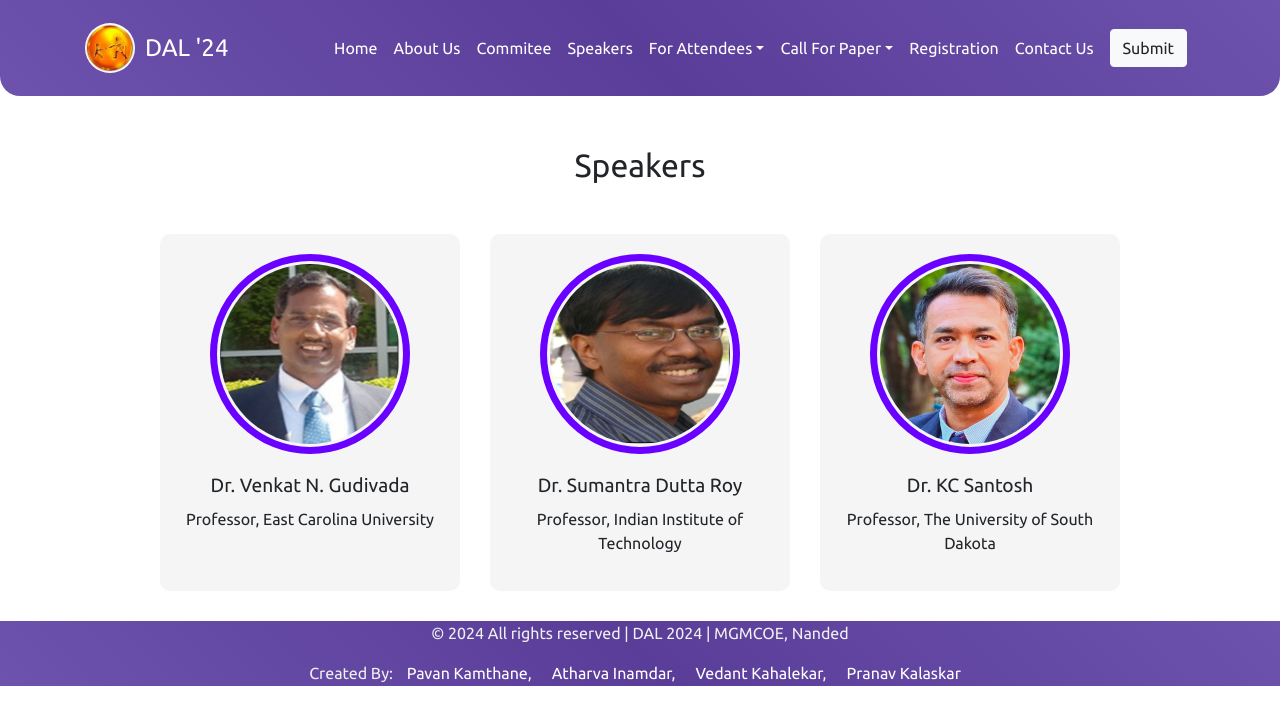
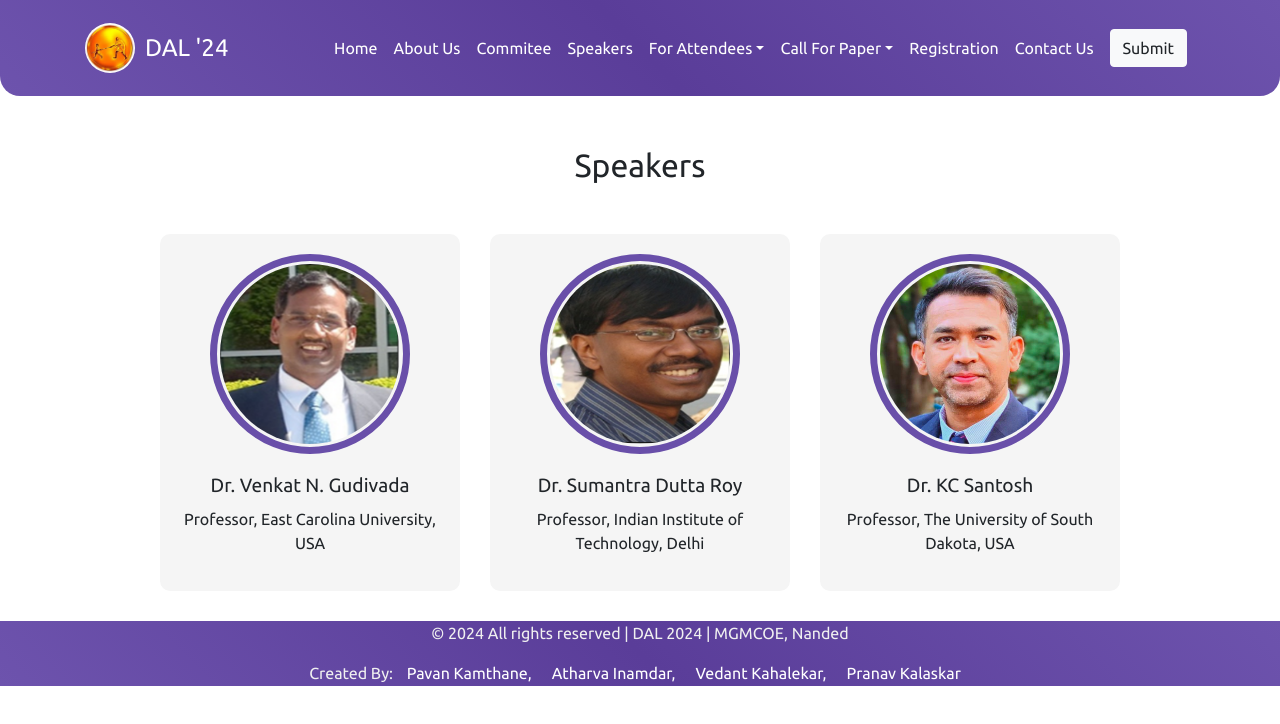
Before and after one commit to Pavan-Kamthane/dal24, a React (Create React App) app: page /speaker in a window 1280 px wide. Shown: the top 724 px of the page. Built offline with nearby package versions, Linux system fonts and the light colour scheme.

Commit message:
edited minor changes

```diff
--- a/src/Screens/Speaker.jsx
+++ b/src/Screens/Speaker.jsx
@@ -15,17 +15,17 @@ const Speaker = () => {
         <div className="speaker">
           <img src={speaker1} alt="speaker" />
           <h3>Dr. Venkat N. Gudivada</h3>
-          <p>Professor, East Carolina University</p>
+          <p>Professor, East Carolina University, USA</p>
         </div>
         <div className="speaker">
           <img src={speaker2} alt="speaker" />
           <h3>Dr. Sumantra Dutta Roy</h3>
-          <p>Professor, Indian Institute of Technology</p>
+          <p>Professor, Indian Institute of Technology, Delhi</p>
         </div>
         <div className="speaker">
           <img src={speaker3} alt="speaker" />
           <h3>Dr. KC Santosh </h3>
-          <p>Professor, The University of South Dakota</p>
+          <p>Professor, The University of South Dakota, USA</p>
         </div>
       </div>
     </div>
--- a/src/component/Marquee.jsx
+++ b/src/component/Marquee.jsx
@@ -10,7 +10,21 @@ const Marquee = () => {
       <div className="marquee">
 
         <a href={callForpaper1} download="Call_for_Papers_1.jpg" target="_blank" rel="noopener noreferrer">
+          <strike
+            style={
+              {
+                // fontSize: "20px",
+                // color: "red",
+                textDecoration: "line-through",
+                textShadow: "0px 0px 10px black",
+                // textShadow: "0px 0px 10px red",
+
+              }
+            }
+          >
+
           Call for Papers
+          </strike>
         </a>
         <a href={callForpaper2} download="Call_for_Papers_2.jpg" target="_blank" rel="noopener noreferrer">
         {/* img */}
--- a/src/styles/Committee.css
+++ b/src/styles/Committee.css
@@ -52,7 +52,7 @@
     height: 200px;
     border-radius: 50%;
     margin-bottom: 20px;
-    border: 7px solid rgb(106, 0, 255);
+    border: 7px solid #694fa9;
     padding: 3px;
 }
 
--- a/src/styles/Speaker.css
+++ b/src/styles/Speaker.css
@@ -37,7 +37,7 @@
     height: 200px;
     border-radius: 50%;
     margin-bottom: 20px;
-    border: 7px solid rgb(106, 0, 255);
+    border: 7px solid #694fa9;
     padding: 3px;
 }
 
```
